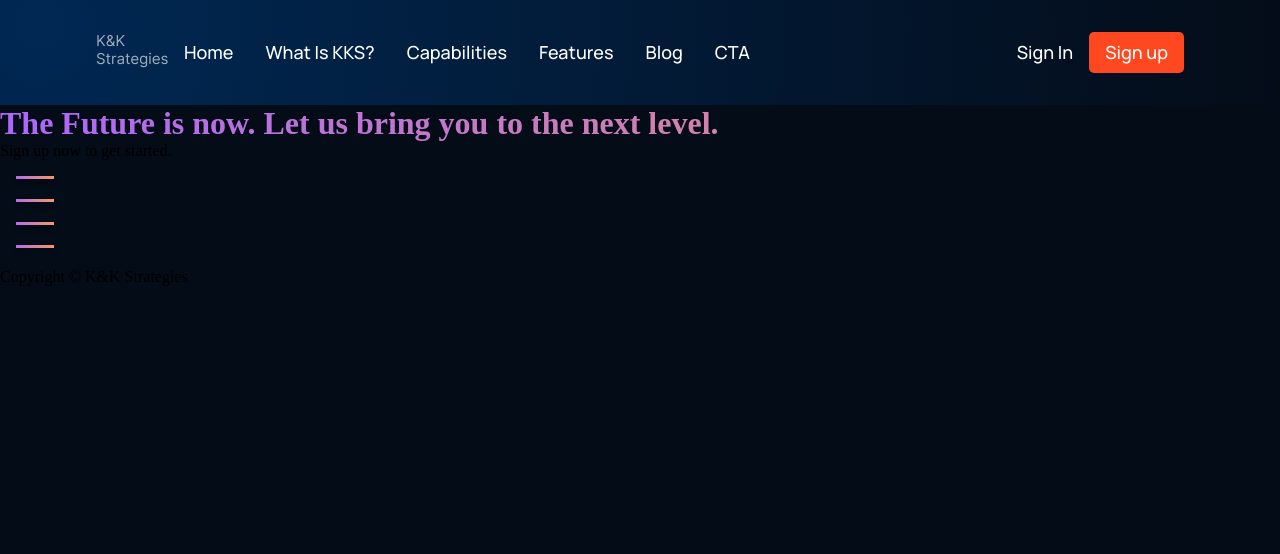
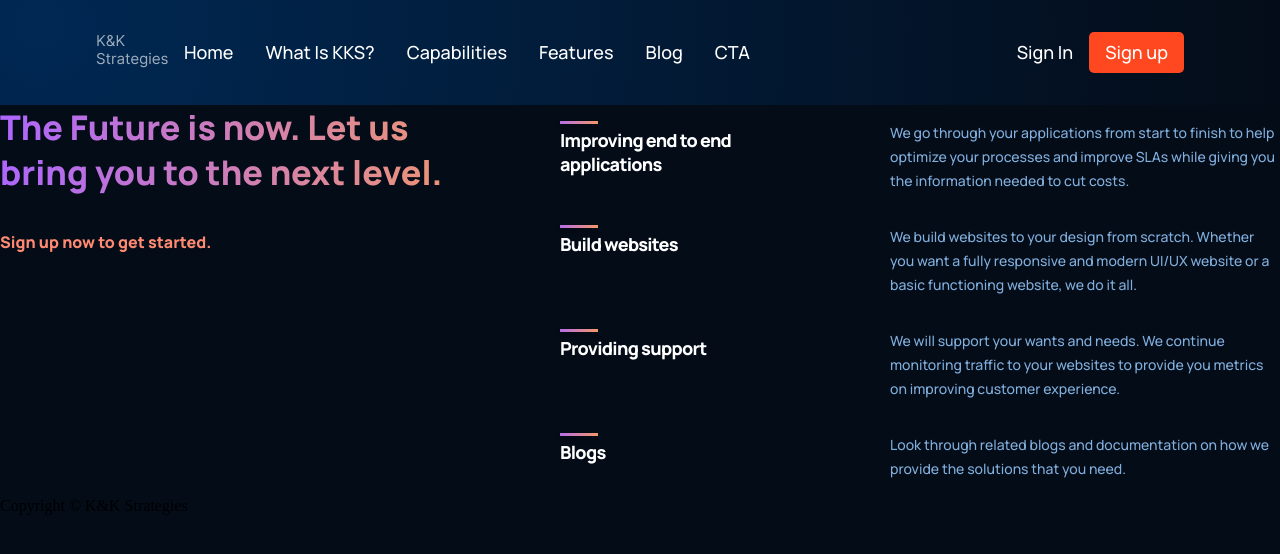
Before and after one commit to kxie28/KKS, a React (Create React App) app: page /features in a window 1280 px wide. Shown: the top 554 px of the page. Built offline with nearby package versions, Linux system fonts and the light colour scheme.

Commit message:
adding to features page

```diff
--- a/src/containers/features/Features.jsx
+++ b/src/containers/features/Features.jsx
@@ -1,5 +1,5 @@
-import React from 'react'
-import { Feature } from '../../components'
+import React from 'react';
+import { Feature } from '../../components';
 import './features.css';
 
 const featuresData = [
@@ -30,7 +30,7 @@ const Features = () => {
       </div>
       <div className="KKS__features-container">
         {featuresData.map((item, index) => (
-          <Feature />
+          <Feature title={item.title} text={item.text} key={item.title + index}/>
         ))}
       </div>
     </div>
--- a/src/containers/features/features.css
+++ b/src/containers/features/features.css
@@ -0,0 +1,40 @@
+.KKS__features {
+    width: 100%;
+    display: flex;
+    justify-content: space-between;
+    flex-direction: row;
+}
+
+.KKS__features-heading {
+    flex: 1;
+    display: flex;
+    justify-content: flex-start;
+    align-items: flex-start;
+    flex-direction: column;
+    text-align: left;
+    margin-right: 5rem;
+}
+
+.KKS__features-heading h1 {
+    font-family: var(--font-family);
+    font-weight: 800;
+    font-size: 34px;
+    line-height: 45px;
+}
+
+.KKS__features-heading p {
+    font-family: var(--font-family);
+    font-weight: 800;
+    font-size: 16px;
+    line-height: 30px;
+    color: #FF8A71;
+    margin-top: 2rem;
+}
+
+.KKS__features-container {
+    flex: 1.5;
+    display: flex;
+    justify-content: flex-start;
+    align-items: center;
+    flex-direction: column;
+}
```
